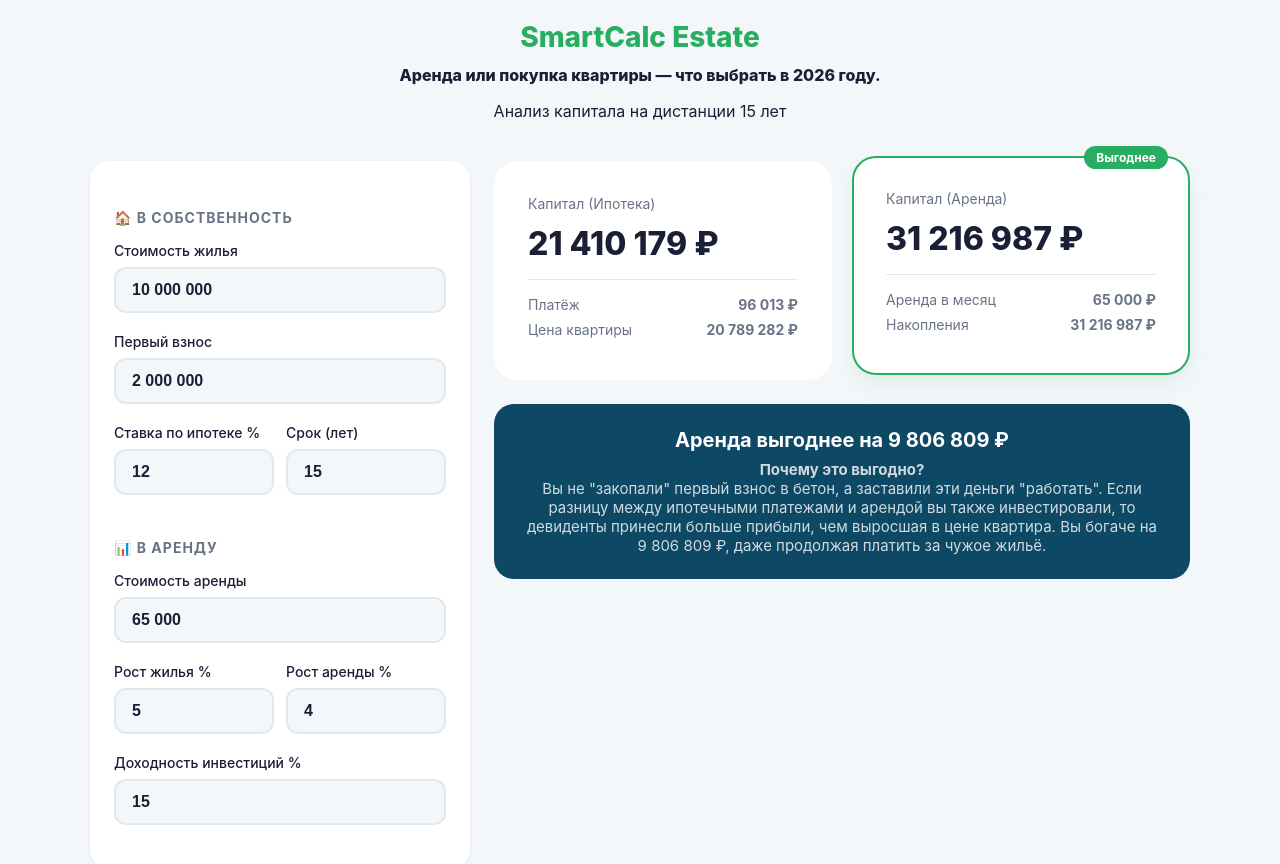
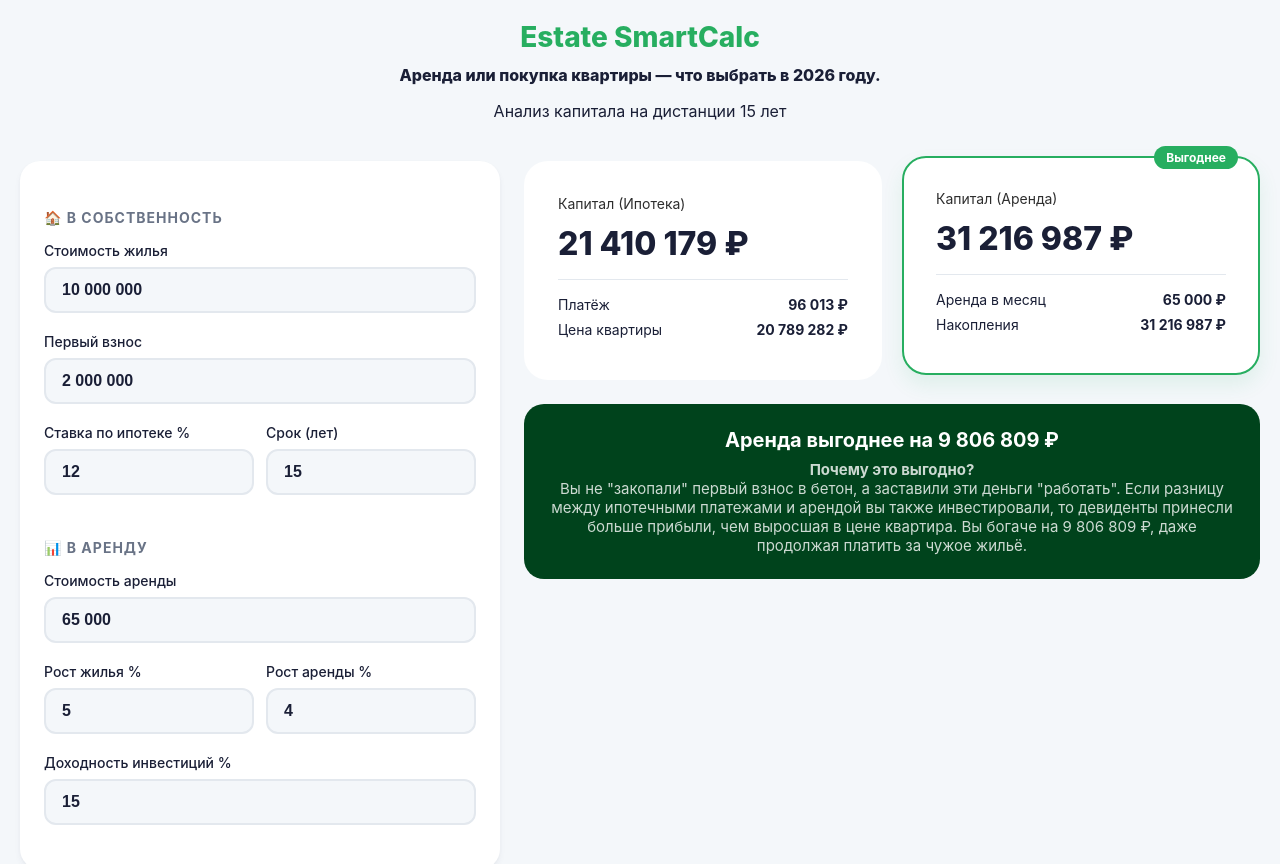
Before and after one commit to Zhivag0/estate-calculate, a plain HTML site: page index.html in a window 1280 px wide. Shown: the top 864 px of the page. Drawn offline with Linux system fonts and the light colour scheme.

Commit message:
ночная тема и правки

```diff
--- a/index.html
+++ b/index.html
@@ -7,7 +7,7 @@
     <style>
       :root {
         --primary: #27ae60;
-        --secondary: #0D4864;
+        --secondary: #00431c;
         --success: #27ae60;
         --bg: #f4f7fa;
         --text: #1a1f36;
@@ -16,10 +16,10 @@
         --border: #e3e8ee;
         --input-bg: #f4f7fa;
       }
-      @media (prefers-color-scheme: dark) {
+      /* @media (prefers-color-scheme: dark) {
         :root:not([data-theme="light"]) {
           --primary: #27ae60;
-          --secondary: #0D4864;
+          --secondary: #00431c;
           --success: #27ae60;
           --bg: #1e1e1e;
           --text: #d4d4d4;
@@ -28,7 +28,7 @@
           --border: #1a1a1a;
           --input-bg: #1e1e1e;
         }
-      }
+      } */
       body {
         font-family:
           -apple-system, BlinkMacSystemFont, "Segoe UI", Roboto, sans-serif;
@@ -39,7 +39,7 @@
       }
 
       .app-container {
-        max-width: 1100px;
+        max-width: 1280px;
         margin: 0 auto;
       }
 
@@ -61,7 +61,7 @@
       }
       .main-layout {
         display: grid;
-        grid-template-columns: 380px 1fr;
+        grid-template-columns: 480px 1fr;
         gap: 24px;
       }
 
@@ -164,7 +164,7 @@
 
       .card-label {
         font-size: 14px;
-        color: #697386;
+        color: var(--text-secondary);
         margin-bottom: 12px;
       }
       .card-value {
@@ -178,7 +178,7 @@
         border-top: 1px solid var(--border);
         padding-top: 16px;
         font-size: 14px;
-        color: #697386;
+        color: var(text-secondary);
       }
 
       .detail-row {
@@ -218,7 +218,7 @@
   <body>
     <div class="app-container">
       <header>
-        <div class="h1">SmartCalc Estate</div>
+        <div class="h1">Estate SmartCalc</div>
         <h1>Аренда или покупка квартиры — что выбрать в 2026 году.</h1>
         <p>
           Анализ капитала на дистанции <span id="displayYears">12</span> лет
```
